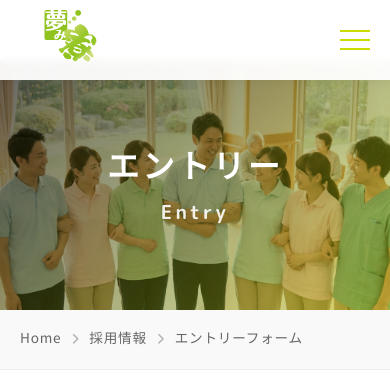
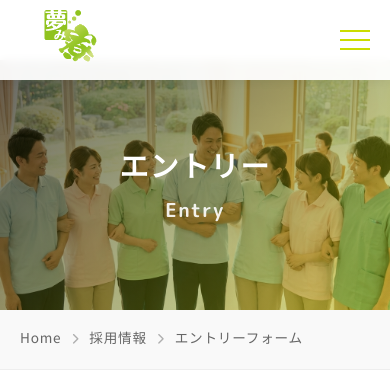
Before and after one commit to kurashn/mew-seed, a PHP site: page /entry.html in a window 390 px wide. Shown: the top 380 px of the page. Run offline with PHP 8.4, Linux system fonts and the light colour scheme.

Commit message:
Fix mobile page-title word break for Privacy Policy

```diff
--- a/style.css
+++ b/style.css
@@ -1458,7 +1458,9 @@ h5 {
     }
 
     .page-title {
-        font-size: 2rem;
+        font-size: 1.8rem;
+        letter-spacing: 0.05em;
+        word-break: keep-all;
     }
 
     /* Form Mobile Layout */
```
